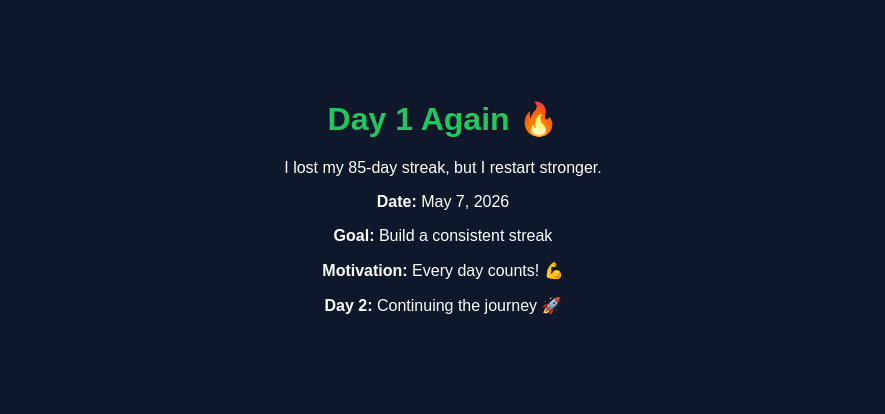
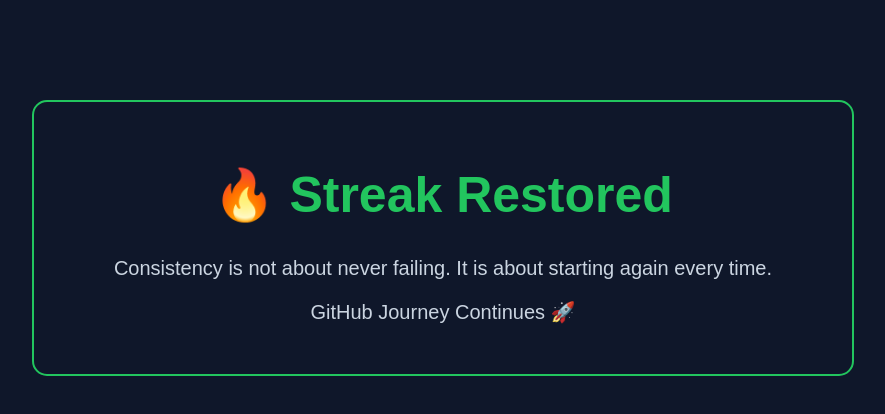
Before and after one commit to abhishek-goswami1/restore, a plain HTML site: page index.html in a window 1280 px wide. Shown: the whole page, without its empty margins (197-1082 px from the left). Drawn offline with Linux system fonts and the light colour scheme.

Commit message:
restore streak

```diff
--- a/index.html
+++ b/index.html
@@ -3,26 +3,51 @@
 <head>
     <meta charset="UTF-8">
     <meta name="viewport" content="width=device-width, initial-scale=1.0">
-    <title>Streak Restart 🚀</title>
+    <title>GitHub Streak Restored</title>
+
     <style>
-        body {
-            font-family: Arial;
-            text-align: center;
-            margin-top: 100px;
-            background: #0f172a;
-            color: white;
+        body{
+            background:#0f172a;
+            color:white;
+            font-family:Arial;
+            text-align:center;
+            margin-top:100px;
         }
-        h1 { color: #22c55e; }
+
+        h1{
+            color:#22c55e;
+            font-size:50px;
+        }
+
+        p{
+            font-size:20px;
+            color:#cbd5e1;
+        }
+
+        .box{
+            border:2px solid #22c55e;
+            padding:30px;
+            width:60%;
+            margin:auto;
+            border-radius:15px;
+        }
     </style>
 </head>
+
 <body>
-    <h1>Day 1 Again 🔥</h1>
-    <p>I lost my 85-day streak, but I restart stronger.</p>
-    <div class="stats">
-        <p><strong>Date:</strong> May 7, 2026</p>
-        <p><strong>Goal:</strong> Build a consistent streak</p>
-        <p><strong>Motivation:</strong> Every day counts! 💪</p>
-        <p><strong>Day 2:</strong> Continuing the journey 🚀</p>
+
+    <div class="box">
+        <h1>🔥 Streak Restored</h1>
+
+        <p>
+            Consistency is not about never failing.
+            It is about starting again every time.
+        </p>
+
+        <p>
+            GitHub Journey Continues 🚀
+        </p>
     </div>
+
 </body>
 </html>
```
Also changed, not shown: Cola-Page-6.drawio.png (added), Online Gantt 20260430.png (added), Usecase-Page-2.drawio.png (added), act.drawio.png (added), class.drawio.png (added), wbs.drawio.png (added), wbs1.drawio.png (added), 4 other files.
